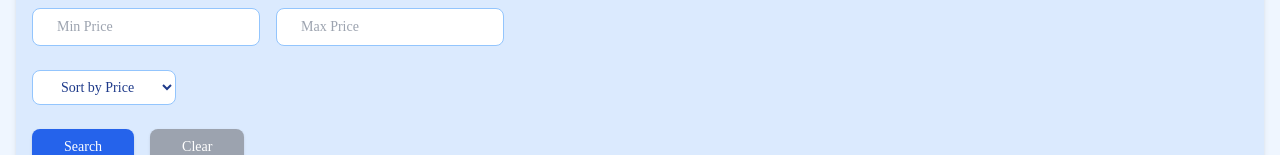
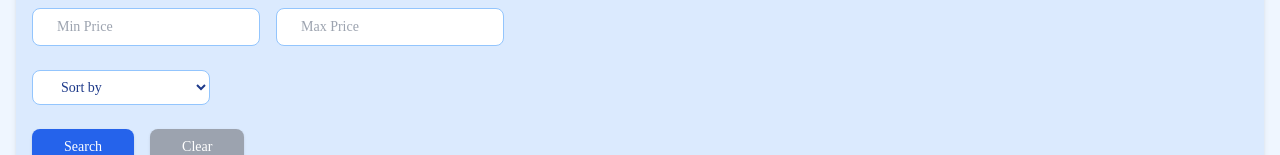
Before and after one commit to shahoriarniloy/SearchSync, a React (Vite) app: page / in a window 1280 px wide. Shown: the part 209-364 px from the top of the page. Built offline with nearby package versions, Linux system fonts and the light colour scheme; no server answers; sample sign-in values are in the browser's storage.

Commit message:
Sort By Date

```diff
--- a/src/components/Products.jsx
+++ b/src/components/Products.jsx
@@ -169,11 +169,14 @@ const Products = () => {
     onChange={handleFilterChange}
     className='px-6 py-2 rounded-lg bg-white text-blue-900 border border-blue-300 focus:border-blue-500 focus:ring focus:ring-blue-200'
   >
-              <option value="">Sort by Price</option>
-              <option value="asc">Low to High</option>
-              <option value="desc">High to Low</option>
+    <option value="">Sort by</option>
+    <option value="asc">Price: Low to High</option>
+    <option value="desc">Price: High to Low</option>
+    <option value="date_asc">Date: Oldest First</option>
+    <option value="date_desc">Date: Newest First</option>
   </select>
 </div>
+
         </div>
         <div className='mt-6 flex gap-4'>
           <input
```
Lines whose indentation alone changed are shown as unchanged.
